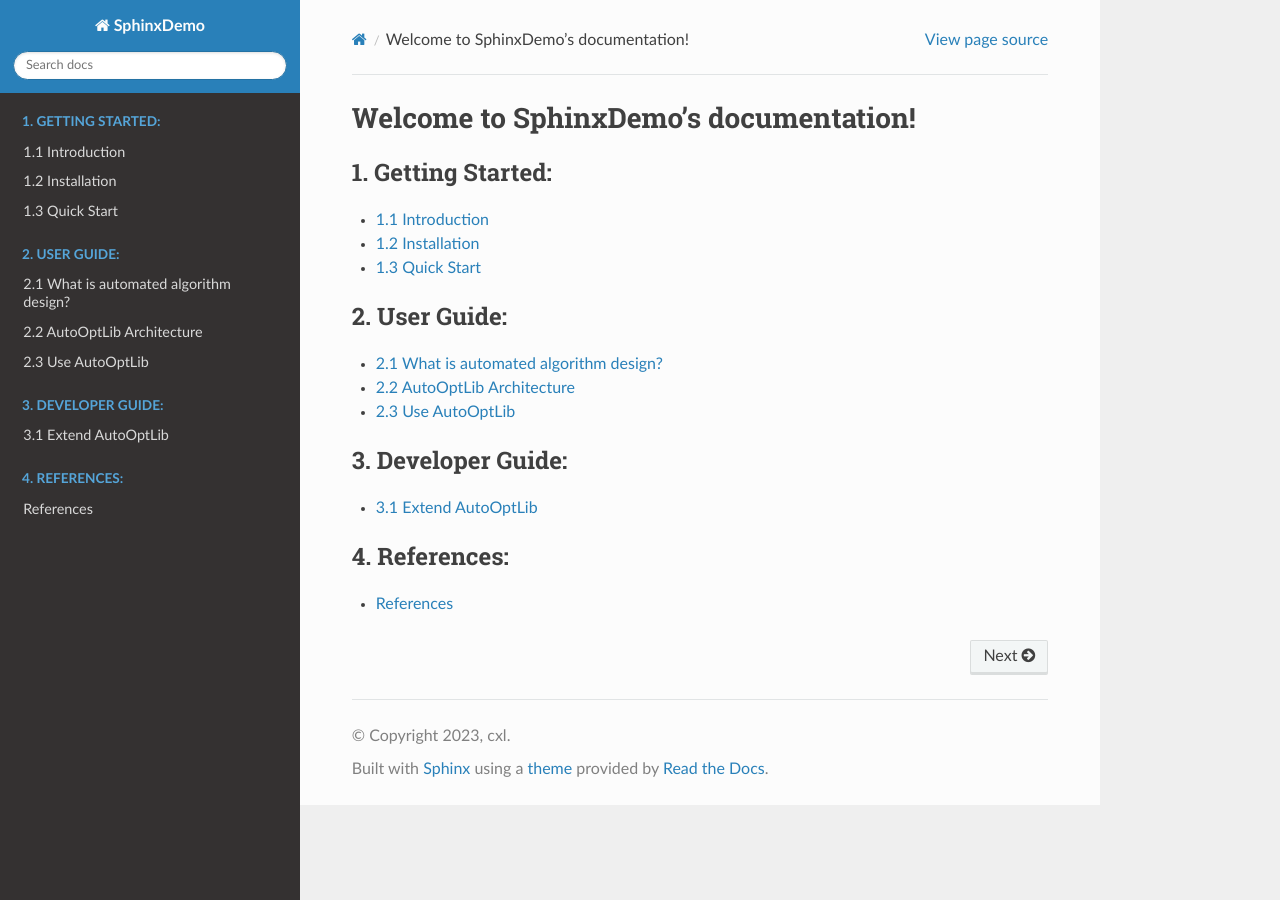
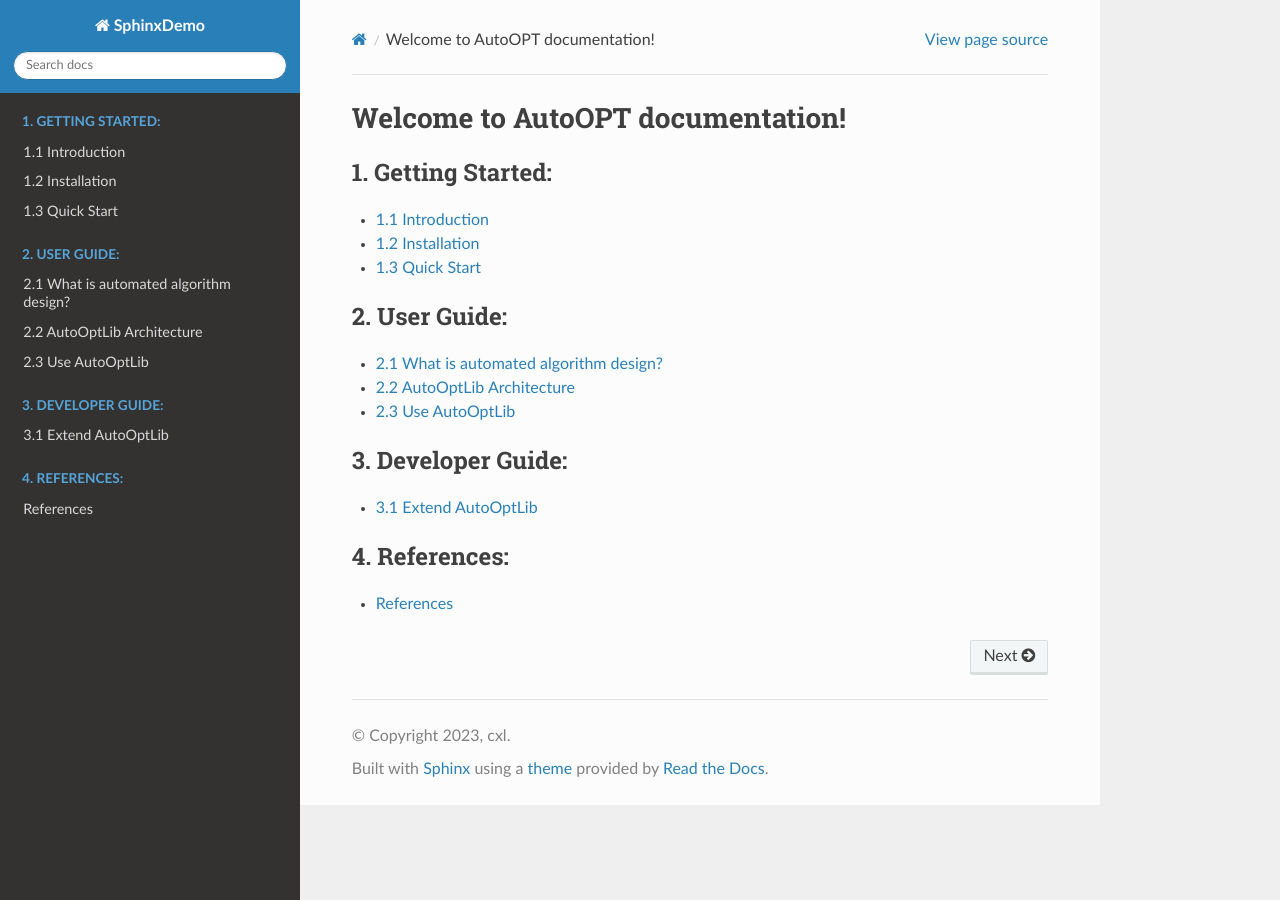
Before and after one commit to 524130120/AutoOPT, a Sphinx documentation site: the page built from source/index.rst, in a window 1280 px wide. Built offline with Sphinx 7.4.7 and the Read the Docs theme 2.0.0, drawn with Linux system fonts in a browser that asks for light colours.

Commit message:
Update index.rst

```diff
--- a/source/index.rst
+++ b/source/index.rst
@@ -1,9 +1,9 @@
-.. SphinxDemo documentation master file, created by
+.. AutoOPT documentation master file, created by
    sphinx-quickstart on Tue Sep 19 17:43:11 2023.
    You can adapt this file completely to your liking, but it should at least
    contain the root `toctree` directive.
 
-Welcome to SphinxDemo's documentation!
+Welcome to AutoOPT documentation!
 ======================================
 
 .. toctree::
```
